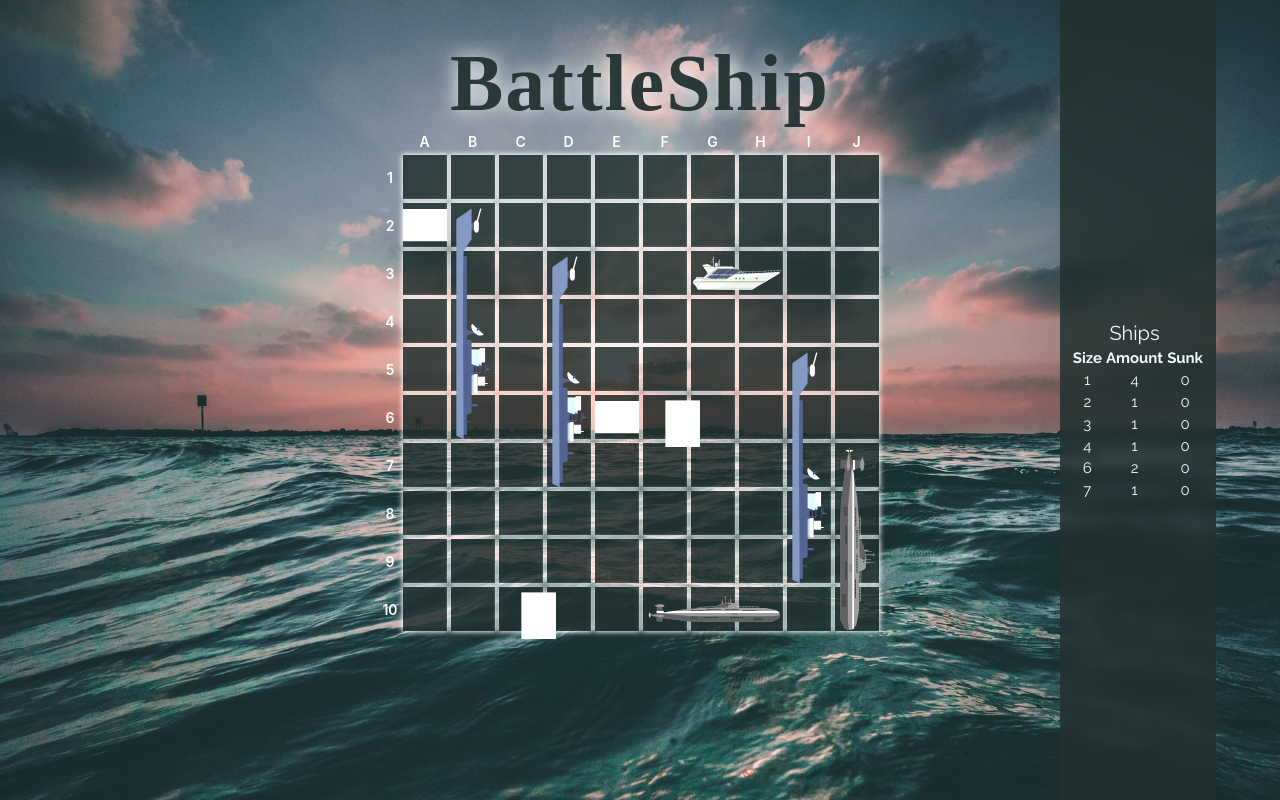
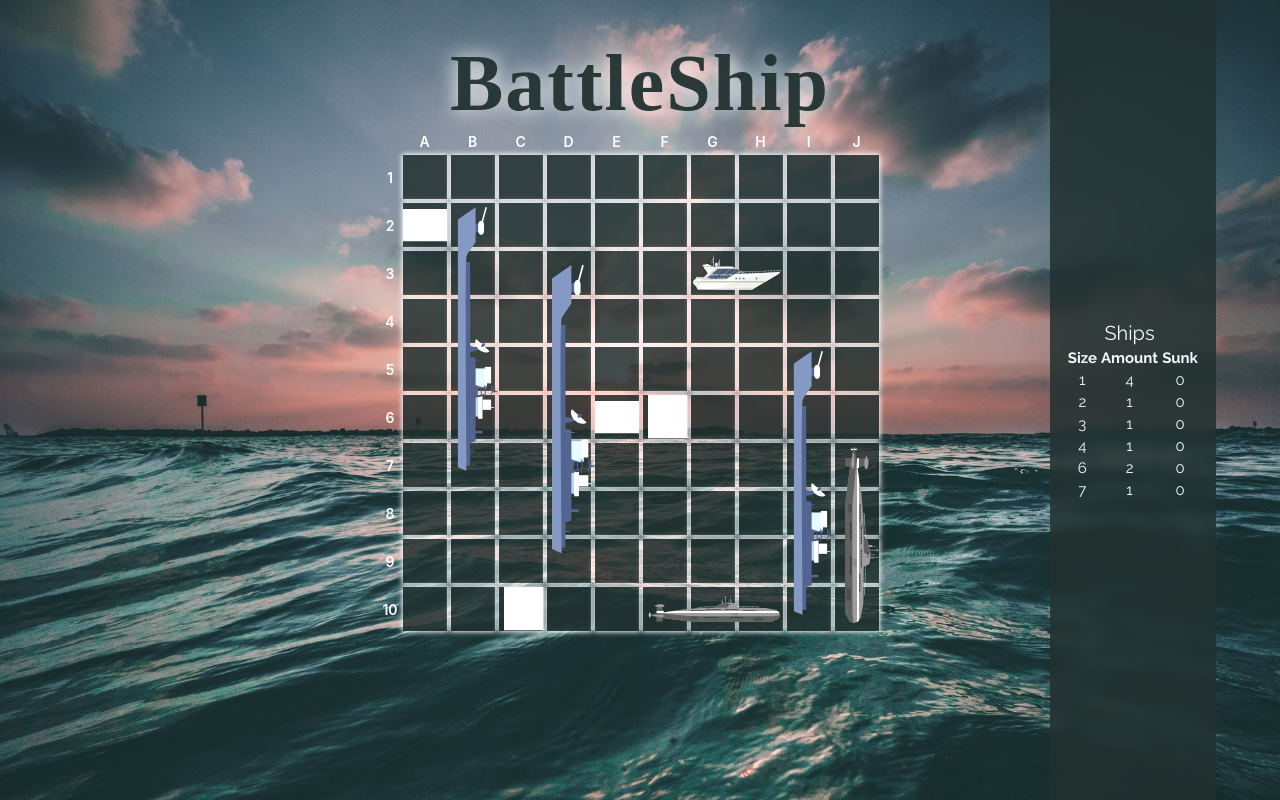
Before and after one commit to moshebe83/BattleShip, an Angular app: page /battleship in a window 1280 px wide. Built offline with nearby package versions, Linux system fonts and the light colour scheme; grey boxes are pictures that could not be loaded; a web font is replaced by a local one.

Commit message:
Completed 4th step

```diff
--- a/src/app/components/game-board/game-board.component.html
+++ b/src/app/components/game-board/game-board.component.html
@@ -21,12 +21,13 @@
 
             <button (click)="!square.isClicked && squareClicked(squareI, square.shipId, square.shipSize)"
               [disabled]="gameState !== 0" class="game-board-row-square-btn"
-              [ngClass]="{'ship': square.isShip, 'clicked': square.isClicked}" [attr.aria-disabled]="square.isClicked"
-              [attr.aria-label]="square.isClicked ? (square.isShip ? 'ship clicked' : 'square clicked') : ''">
+              [ngClass]="{'ship': square.isShip, 'clicked': square.isClicked}"
+              [attr.aria-label]="square.isClicked ? (square.isShip ? 'ship clicked' : 'square clicked') : ''"
+              [attr.aria-disabled]="square.isClicked">
 
               <ng-container *ngIf="gameState === 0 && square.isFirstSquareOfShip && !square.isShipSunk">
-                <img class="ship-img" [style.width]="!square.isVertical && 100 * square.shipSize + '%'"
-                  [src]="square.shipSize | getIcon" alt="ship icon"
+                <img class="ship-img" [src]="square.shipSize | getIcon" alt="ship icon"
+                  [style.width]="100 * square.shipSize + '%'"
                   [ngClass]="{'vertical': square.isVertical, 'xs' : square.shipSize === 1, 'small' : square.shipSize === 2}">
               </ng-container>
 
--- a/src/app/components/game-board/game-board.component.scss
+++ b/src/app/components/game-board/game-board.component.scss
@@ -83,6 +83,9 @@
                         top: 50%;
                         left: 50%;
                         transform: translate(-50%, -50%);
+                        &.vertical {
+                            height: 90%;
+                        }
                     }
                     &:not(.xs) {
                         height: 100%;
@@ -97,11 +100,10 @@
                     }
 
                     &.vertical {
-                        height: 80%;
                         transform: rotate(90deg);
                         transform-origin: bottom left;
-                        right: 50px;
-                        top: -30px;
+                        top: -40px;
+                        left: 5px;
                     }
                 }
 
@@ -127,7 +129,7 @@
     display: flex;
     align-items: center;
     font-size: 15px;
-    padding: 10px;
+    padding: 10px 15px;
     background-color: rgba($color-primary, 0.85);
     color: aliceblue;
     backdrop-filter: blur(5px);
@@ -146,7 +148,8 @@
     @media screen and (max-width: 1000px) {
         position: relative;
         right: 0;
-        margin: 20px 13px;
+        width: fit-content;
+        margin: 20px auto;
         justify-content: center;
         background-color: rgba(250, 250, 250, 0.7);
         color: $color-primary;
```
